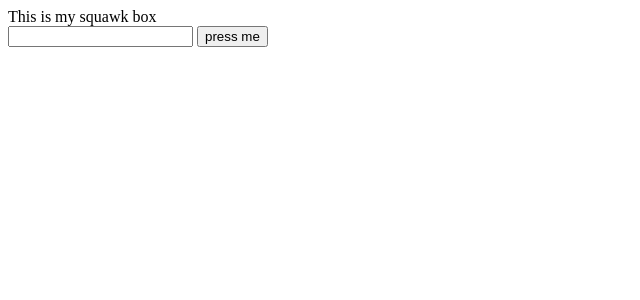
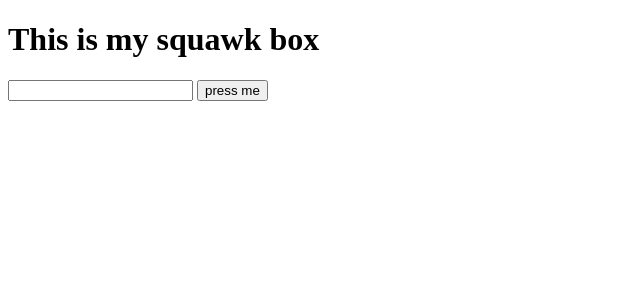
Before and after one commit to jfuerlinger/squawk-box, an Angular app: page / in a window 1280 px wide. Shown: the top 300 px of the page, without its empty margins (0-640 px from the left). Built offline with nearby package versions, Linux system fonts and the light colour scheme.

Commit message:
adds heading

```diff
--- a/src/app/app.component.html
+++ b/src/app/app.component.html
@@ -1,4 +1,3 @@
-This is my squawk box
-
+<h1>This is my squawk box</h1>
 
 <router-outlet></router-outlet>
```
